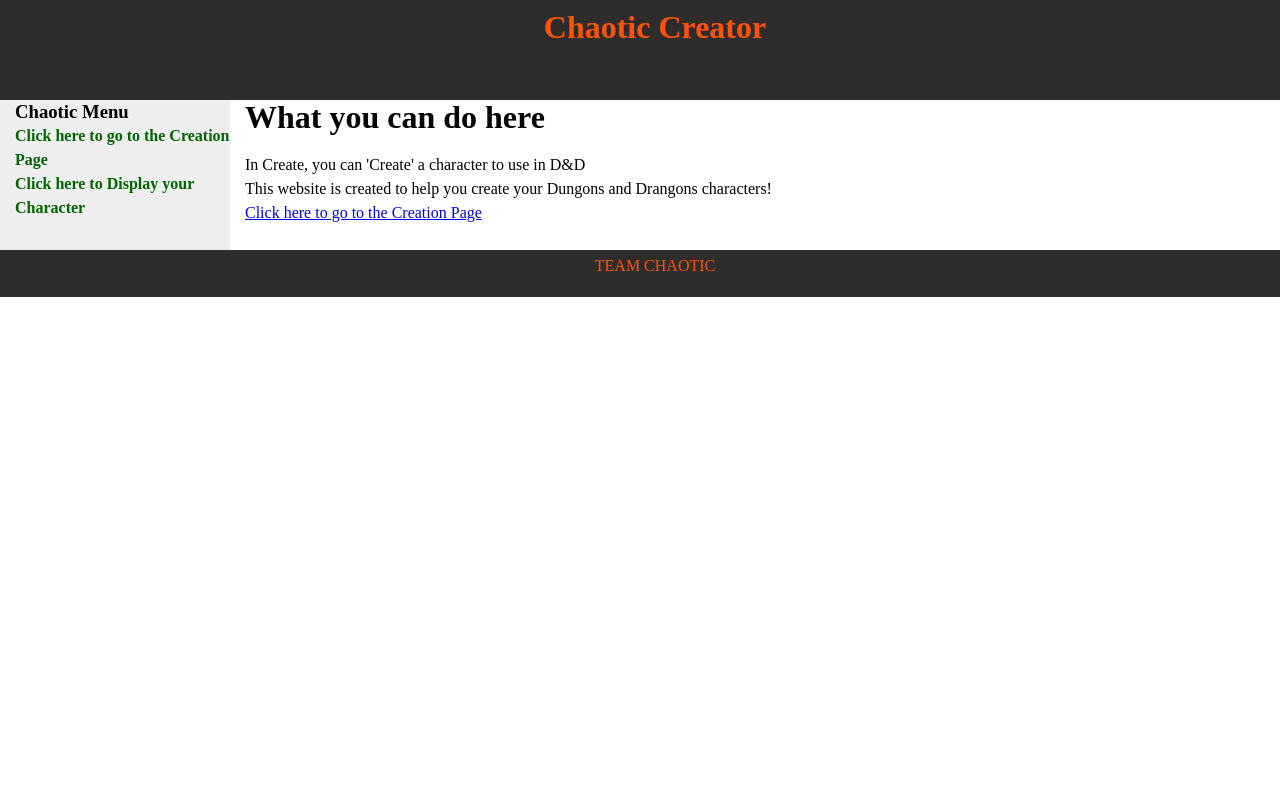
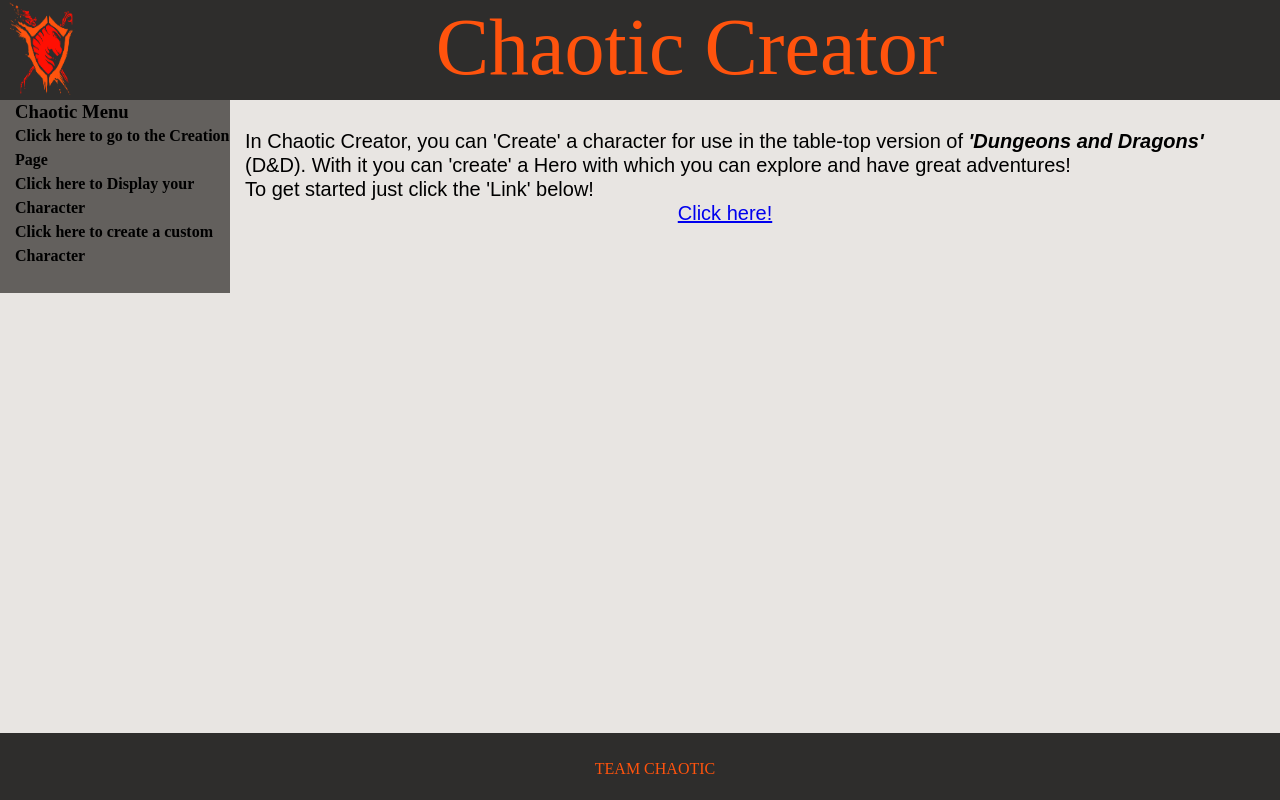
Before and after one commit to TwoFaceFear/dnd-character-creator, a plain HTML site: page index.html in a window 1280 px wide. Drawn offline with Linux system fonts and the light colour scheme; a web font is replaced by a local one.

Commit message:
added logo, removed more white space

```diff
--- a/index.html
+++ b/index.html
@@ -5,31 +5,28 @@
   <title>Chaotic Creator &mdash; Left Menu with Header &amp; Footer</title>
   <link rel="stylesheet" type="text/css" href="style.css" >
   <link href="https://fonts.googleapis.com/css?family=Caudex" rel="stylesheet">
-
   <script type="text/javascript">
-
   </script>
-
 </head>
-
 <body>
-
   <header id="header">
-    <div class="chaoticClass">
+    <div class="headerOne">
+      <img src="assets/chaotic-creator-logo.png" alt="logo" />
       <h1>Chaotic Creator</h1>
     </div>
   </header>
-
   <div id="wrapper">
-
     <main>
       <div id="content">
         <div class="chaoticClass">
-          <h1>What you can do here</h1>
           <br />
-          <p>In Create, you can 'Create' a character to use in D&D</p>
-          <p>This website is created to help you create your Dungons and Drangons characters!</p>
-          <a href="create.html">Click here to go to the Creation Page</a>
+          <p>In Chaotic Creator, you can 'Create' a character for use in the table-top version of <span>'Dungeons and Dragons'</span> (D&D).  With it you can 'create' a Hero with which you can explore and have great adventures!</p>
+          <p>To get started just click the 'Link' below!</p>
+          <div id="link">
+          </div>
+          <div id="linkOne">
+            <a href="create.html">Click here!</a>
+          </div>
         </div>
       </div>
     </main>
@@ -39,15 +36,11 @@
         <ul>
           <li><a href="create.html"><b>Click here to go to the Creation Page</b></a></li>
           <li><a href="display.html"><b>Click here to Display your Character</b></a></li>
+          <li><a href="custom.html"><b>Click here to create a custom Character</b></a></li>
         </ul>
       </div>
     </nav>
-
   </div>
-<!-- <form action="create.html">
-<input type="submit" value="Create a character" />
-</form>
-<script src="app.js"></script> -->
   <footer id="footer">
     <div class="chaoticClass">
       <p>TEAM CHAOTIC</p>
--- a/style.css
+++ b/style.css
@@ -4,7 +4,7 @@
     padding: 0;
     box-sizing: border-box;
   }
-
+/*Color Palette*/
 /*
 orange: rgb(255, 83, 13);
   hsla(17, 100%, 53%, 1);
@@ -23,27 +23,45 @@ orange: rgb(255, 83, 13);
   #f5f2ef;
 */
 
-body {
+body, html {
+  position: fixed;
   margin:0;
   padding:0;
-  /*font-family: Sans-Serif;*/
   line-height: 1.5em;
+  top: 0;
+  bottom: 0;
+  left: 0;
+  right: 0;
+  background-color: #e8e5e2;
+
 }
 
 #header {
+  position: relative;
   font-family: 'Caudex', serif;
+  font-size: 250%;
   background: #2e2d2c;
   height: 100px;
   text-align: center;
   color: #FF530D;
 }
 
+.headerOne img {
+  float: left;
+  width: 100px;
+  height: 100px;
+  background: #2e2d2c;
+}
+
 #header h1 {
+  font-weight: normal;
+  margin-top: 50%;
   margin: 0;
-  padding-top: 15px;
+  padding-top: 35px;
 }
 
 main {
+  position: relative;
   padding-bottom: 10010px;
   margin-bottom: -10000px;
   float: left;
@@ -56,7 +74,29 @@ main {
   float: left;
   width: 230px;
   margin-left: -100%;
-  background: #eee;
+  background: #63605d;
+}
+#content {
+  /*height: 100%;*/
+  width: 960px;
+  font-family: 'Overpass Mono', sans-serif;
+  font-size: 20px;
+  word-wrap: break-word;
+  white-space: normal;
+  margin-right: 230px;
+  margin-left: 230px; /* Same as 'nav' width */
+  padding-top: 5px;
+  position: fixed;
+}
+#content span {
+  font-weight: bold;
+  font-style: italic;
+}
+/*#Pcontent {
+  position: relative;
+}*/
+#linkOne {
+  text-align: center;
 }
 
 #footer {
@@ -67,15 +107,18 @@ main {
   text-align: center;
   padding: 4px 0;
   color: #FF530D;
+  bottom: 0;
+  position: absolute;
+}
+#footer p {
+  font-weight: normal;
+  margin-top: 50%;
+  margin: 0;
+  padding-top: 20px;
 }
 
 #wrapper {
   overflow: hidden;
-}
-
-#content {
-  margin-left: 230px; /* Same as 'nav' width */
-  padding-top: 5px;
 }
 
 .chaoticClass {
@@ -94,7 +137,7 @@ nav ul {
 }
 
 nav ul a {
-  color: darkgreen;
+  color: black;
   text-decoration: none;
 }
 
```
Also changed, not shown: custom.html (+3 -0 lines). Lines whose indentation alone changed are shown as unchanged.
